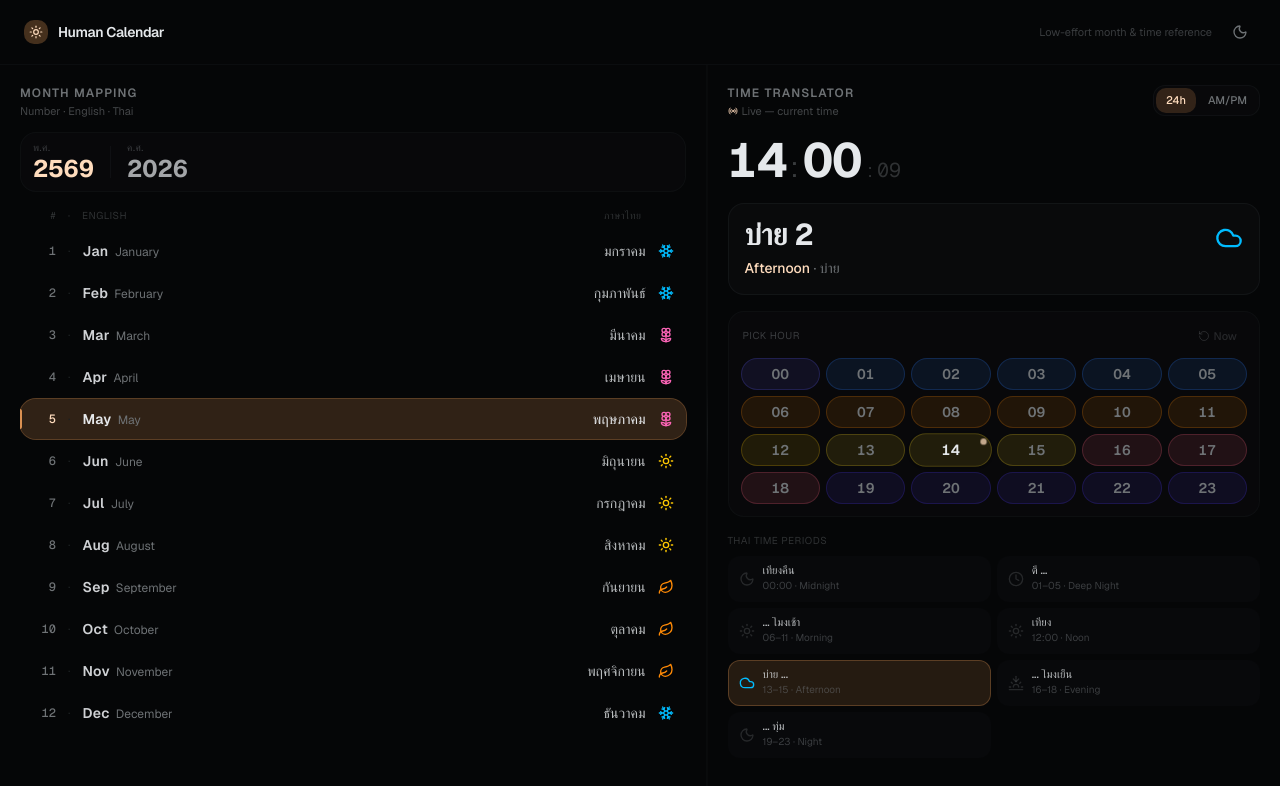
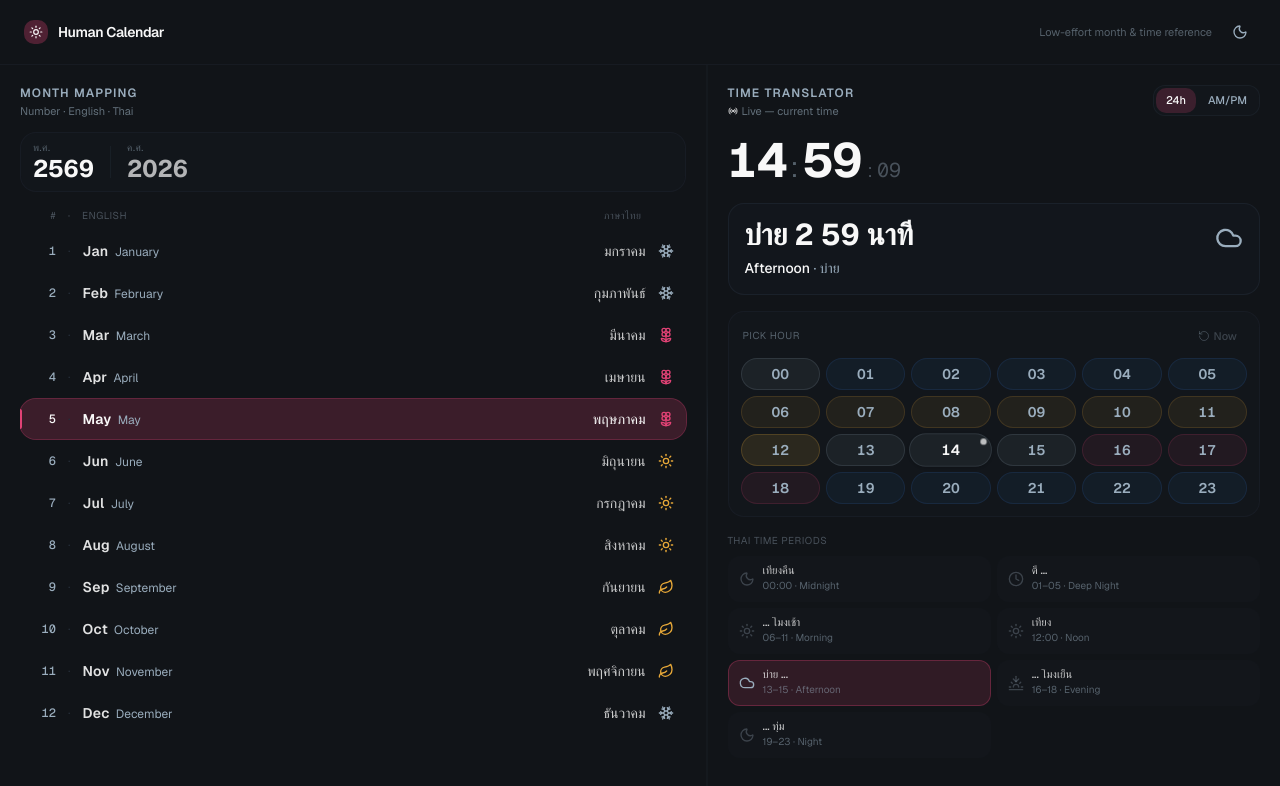
Before and after one commit to Sadiqeen/human-calendar-app, a Next.js app: page / in a window 1280 px wide. Shown: the top 786 px of the page. Built offline with nearby package versions, Linux system fonts and the light colour scheme.

Commit message:
feat: update palette to muzli and live clock with real time
Update globals.css with muzli palette; refactor live clock to show real time; map icon colors to muzli palette.

```diff
--- a/app/globals.css
+++ b/app/globals.css
@@ -3,66 +3,71 @@
 
 @custom-variant dark (&:is(.dark *));
 
-/* Human Calendar — dark-first, calm minimal theme */
-/* :root = dark default; .light overrides on <html> via next-themes */
+/* Human Calendar — Muzli palette
+   #f8f8f8 off-white · #2e6ebf blue · #9aadbd slate · #e14275 rose · #e7a838 amber */
 :root, .dark {
-  /* Dark mode is default */
-  --background: oklch(0.12 0.005 240);
-  --foreground: oklch(0.93 0.005 240);
-  --card: oklch(0.16 0.006 240);
-  --card-foreground: oklch(0.93 0.005 240);
-  --popover: oklch(0.18 0.006 240);
-  --popover-foreground: oklch(0.93 0.005 240);
-  --primary: oklch(0.93 0.005 240);
-  --primary-foreground: oklch(0.12 0.005 240);
-  --secondary: oklch(0.20 0.006 240);
-  --secondary-foreground: oklch(0.80 0.005 240);
-  --muted: oklch(0.20 0.006 240);
-  --muted-foreground: oklch(0.55 0.006 240);
-  /* Accent: a soft warm amber — not purple, calm */
-  --accent: oklch(0.72 0.12 60);
-  --accent-foreground: oklch(0.92 0.06 60);
-  --destructive: oklch(0.55 0.18 25);
-  --destructive-foreground: oklch(0.90 0.05 25);
-  --border: oklch(0.24 0.006 240);
-  --input: oklch(0.22 0.006 240);
-  --ring: oklch(0.72 0.12 60);
-  --radius: 0.75rem;
-  --sidebar: oklch(0.16 0.006 240);
-  --sidebar-foreground: oklch(0.93 0.005 240);
-  --sidebar-primary: oklch(0.72 0.12 60);
-  --sidebar-primary-foreground: oklch(0.12 0.005 240);
-  --sidebar-accent: oklch(0.20 0.006 240);
-  --sidebar-accent-foreground: oklch(0.80 0.005 240);
-  --sidebar-border: oklch(0.24 0.006 240);
-  --sidebar-ring: oklch(0.72 0.12 60);
-  /* Chart colors */
-  --chart-1: oklch(0.72 0.12 60);
-  --chart-2: oklch(0.65 0.10 200);
-  --chart-3: oklch(0.60 0.08 160);
-  --chart-4: oklch(0.55 0.09 280);
-  --chart-5: oklch(0.70 0.11 30);
+  --background:             #111418;
+  --foreground:             #f8f8f8;
+  --card:                   #181c22;
+  --card-foreground:        #f8f8f8;
+  --popover:                #1d222a;
+  --popover-foreground:     #f8f8f8;
+  /* Primary = blue */
+  --primary:                #2e6ebf;
+  --primary-foreground:     #f8f8f8;
+  /* Secondary = slate */
+  --secondary:              #1e262e;
+  --secondary-foreground:   #9aadbd;
+  --muted:                  #1a2028;
+  --muted-foreground:       #9aadbd;
+  /* Accent = rose (highlight) */
+  --accent:                 #e14275;
+  --accent-foreground:      #f8f8f8;
+  /* Ring / focus = blue */
+  --ring:                   #2e6ebf;
+  --border:                 #252d38;
+  --input:                  #1e262e;
+  --destructive:            #e14275;
+  --destructive-foreground: #f8f8f8;
+  --radius:                 0.75rem;
+  /* Sidebar */
+  --sidebar:                #181c22;
+  --sidebar-foreground:     #f8f8f8;
+  --sidebar-primary:        #2e6ebf;
+  --sidebar-primary-foreground: #f8f8f8;
+  --sidebar-accent:         #1e262e;
+  --sidebar-accent-foreground: #9aadbd;
+  --sidebar-border:         #252d38;
+  --sidebar-ring:           #2e6ebf;
+  /* Charts — full palette */
+  --chart-1:                #e7a838;
+  --chart-2:                #2e6ebf;
+  --chart-3:                #9aadbd;
+  --chart-4:                #e14275;
+  --chart-5:                #f8f8f8;
 }
 
 /* Light mode overrides */
 .light {
-  --background: oklch(0.97 0.003 240);
-  --foreground: oklch(0.15 0.006 240);
-  --card: oklch(1 0 0);
-  --card-foreground: oklch(0.15 0.006 240);
-  --popover: oklch(1 0 0);
-  --popover-foreground: oklch(0.15 0.006 240);
-  --primary: oklch(0.15 0.006 240);
-  --primary-foreground: oklch(0.97 0.003 240);
-  --secondary: oklch(0.93 0.004 240);
-  --secondary-foreground: oklch(0.25 0.006 240);
-  --muted: oklch(0.93 0.004 240);
-  --muted-foreground: oklch(0.50 0.006 240);
-  --accent: oklch(0.60 0.14 55);
-  --accent-foreground: oklch(0.97 0.02 55);
-  --border: oklch(0.88 0.004 240);
-  --input: oklch(0.88 0.004 240);
-  --ring: oklch(0.60 0.14 55);
+  --background:             #f8f8f8;
+  --foreground:             #111418;
+  --card:                   #ffffff;
+  --card-foreground:        #111418;
+  --popover:                #ffffff;
+  --popover-foreground:     #111418;
+  --primary:                #2e6ebf;
+  --primary-foreground:     #f8f8f8;
+  --secondary:              #e8edf2;
+  --secondary-foreground:   #3a4a58;
+  --muted:                  #edf0f4;
+  --muted-foreground:       #5a7080;
+  --accent:                 #e14275;
+  --accent-foreground:      #f8f8f8;
+  --ring:                   #2e6ebf;
+  --border:                 #d4dde6;
+  --input:                  #e8edf2;
+  --destructive:            #e14275;
+  --destructive-foreground: #f8f8f8;
 }
 
 @theme inline {
--- a/components/month-board.tsx
+++ b/components/month-board.tsx
@@ -4,11 +4,12 @@ import { MONTHS, type MonthData } from "@/lib/calendar-data"
 import { cn } from "@/lib/utils"
 import { Snowflake, Flower2, Sun, Leaf } from "lucide-react"
 
+// muzli palette: slate #9aadbd · rose #e14275 · amber #e7a838 · blue #2e6ebf
 const SEASON_ICONS: Record<string, { icon: typeof Snowflake; color: string }> = {
-  Snowflake: { icon: Snowflake, color: "text-sky-400" },
-  Flower2:   { icon: Flower2,   color: "text-pink-400" },
-  Sun:       { icon: Sun,       color: "text-yellow-400" },
-  Leaf:      { icon: Leaf,      color: "text-orange-400" },
+  Snowflake: { icon: Snowflake, color: "text-[#9aadbd]" },
+  Flower2:   { icon: Flower2,   color: "text-[#e14275]" },
+  Sun:       { icon: Sun,       color: "text-[#e7a838]" },
+  Leaf:      { icon: Leaf,      color: "text-[#e7a838]" },
 }
 
 interface MonthRowProps {
--- a/components/time-translator.tsx
+++ b/components/time-translator.tsx
@@ -10,13 +10,14 @@ function pad(n: number) {
   return n.toString().padStart(2, "0")
 }
 
+// Colors derived from muzli palette: blue #2e6ebf · slate #9aadbd · rose #e14275 · amber #e7a838
 const PERIOD_ICON_CONFIG: Record<PeriodIconType, { icon: typeof Moon; color: string }> = {
-  Moon:    { icon: Moon,    color: "text-indigo-400" },
-  Clock:   { icon: Clock,   color: "text-blue-400" },
-  Sunrise: { icon: Sunrise, color: "text-orange-400" },
-  Sun:     { icon: Sun,     color: "text-yellow-400" },
-  Cloud:   { icon: Cloud,   color: "text-sky-400" },
-  Sunset:  { icon: Sunset,  color: "text-rose-400" },
+  Moon:    { icon: Moon,    color: "text-[#9aadbd]" },
+  Clock:   { icon: Clock,   color: "text-[#2e6ebf]" },
+  Sunrise: { icon: Sunrise, color: "text-[#e7a838]" },
+  Sun:     { icon: Sun,     color: "text-[#e7a838]" },
+  Cloud:   { icon: Cloud,   color: "text-[#9aadbd]" },
+  Sunset:  { icon: Sunset,  color: "text-[#e14275]" },
 }
 
 type TimeMode = "24hr" | "ampm"
@@ -29,15 +30,22 @@ function formatHour(hour: number, mode: TimeMode): string {
   return `${h12}${period}`
 }
 
-// Period background tint per time-of-day block
+// Period tints mapped to muzli palette
 function periodTint(hour: number): string {
-  if (hour === 0)              return "bg-indigo-500/10 border-indigo-500/20"
-  if (hour >= 1 && hour <= 5) return "bg-blue-500/10 border-blue-500/20"
-  if (hour >= 6 && hour <= 11) return "bg-orange-400/10 border-orange-400/20"
-  if (hour === 12)             return "bg-yellow-400/10 border-yellow-400/20"
-  if (hour >= 13 && hour <= 15) return "bg-yellow-300/10 border-yellow-300/20"
-  if (hour >= 16 && hour <= 18) return "bg-rose-400/10 border-rose-400/20"
-  return "bg-indigo-600/10 border-indigo-600/20"
+  // midnight      → slate #9aadbd
+  if (hour === 0)                return "bg-[#9aadbd]/8 border-[#9aadbd]/15"
+  // deep night    → blue #2e6ebf
+  if (hour >= 1 && hour <= 5)   return "bg-[#2e6ebf]/8 border-[#2e6ebf]/15"
+  // morning       → amber #e7a838
+  if (hour >= 6 && hour <= 11)  return "bg-[#e7a838]/8 border-[#e7a838]/15"
+  // noon          → amber bright
+  if (hour === 12)               return "bg-[#e7a838]/12 border-[#e7a838]/20"
+  // afternoon     → slate
+  if (hour >= 13 && hour <= 15) return "bg-[#9aadbd]/8 border-[#9aadbd]/15"
+  // evening       → rose #e14275
+  if (hour >= 16 && hour <= 18) return "bg-[#e14275]/8 border-[#e14275]/15"
+  // night         → blue
+  return "bg-[#2e6ebf]/8 border-[#2e6ebf]/15"
 }
 
 export function TimeTranslator() {
@@ -57,7 +65,8 @@ export function TimeTranslator() {
 
   const isLive = selectedHour === null
   const activeHour = isLive ? (liveTime?.hour ?? 0) : selectedHour
-  const result = translateToThaiTime(activeHour, 0)
+  const activeMinute = isLive ? (liveTime?.minute ?? 0) : 0
+  const result = translateToThaiTime(activeHour, activeMinute)
   const periodConfig = PERIOD_ICON_CONFIG[result.periodIcon]
   const PeriodIcon = periodConfig.icon
 
@@ -111,7 +120,9 @@ export function TimeTranslator() {
           {pad(activeHour)}
         </span>
         <span className="text-3xl font-light text-muted-foreground/50 mb-0.5">:</span>
-        <span className="text-5xl font-bold tracking-tight tabular-nums text-foreground">00</span>
+        <span className="text-5xl font-bold tracking-tight tabular-nums text-foreground">
+          {pad(activeMinute)}
+        </span>
         {isLive && liveTime && (
           <>
             <span className="text-xl font-light text-muted-foreground/40 mb-0.5 ml-0.5">:</span>
```
